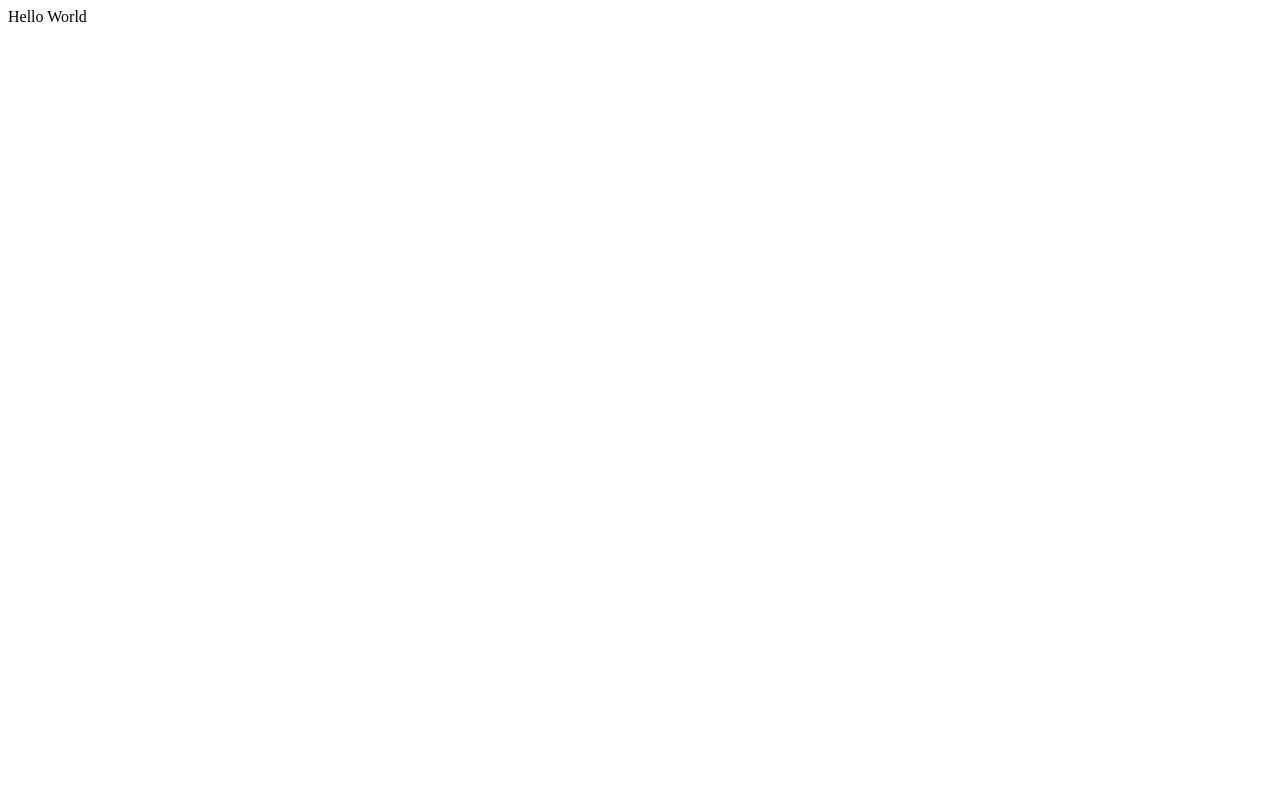
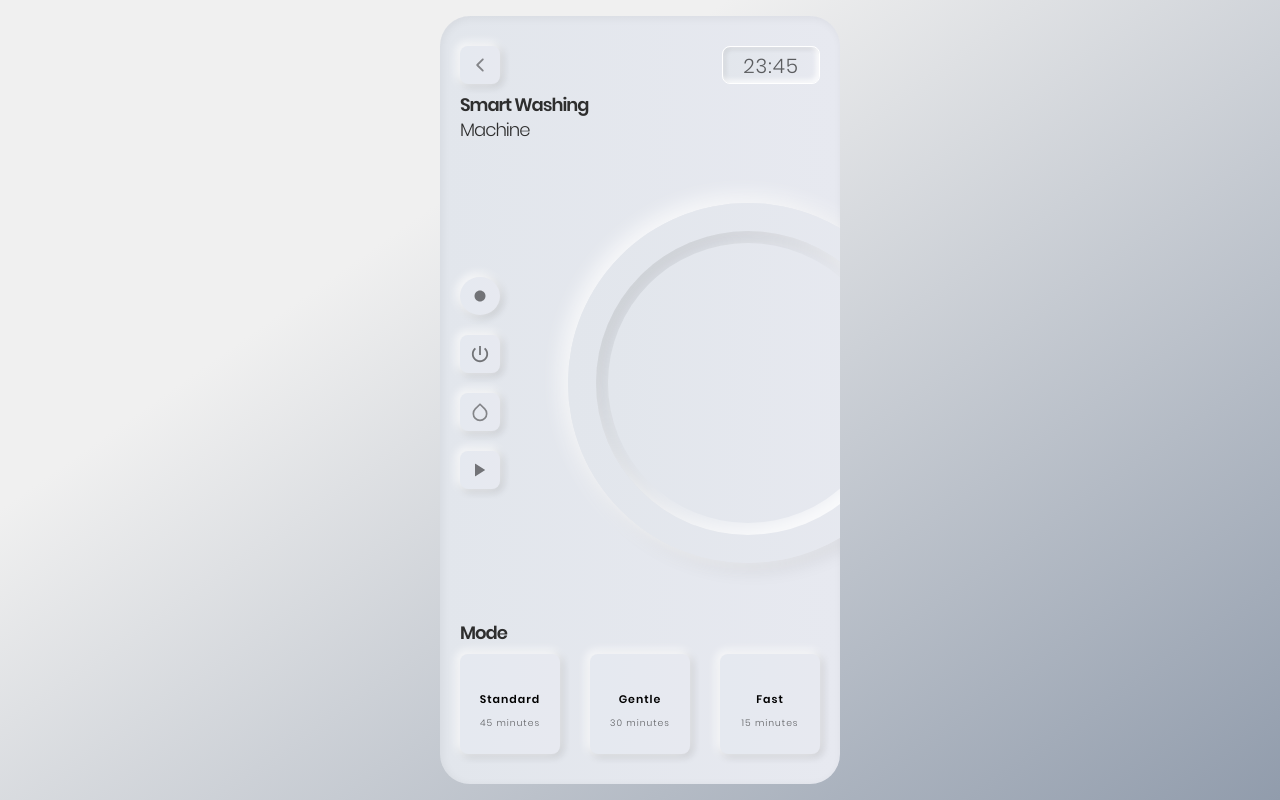
Before and after one commit to aiibe/remotewasher, a Svelte app: page / in a window 1280 px wide. Built offline with nearby package versions, Linux system fonts and the light colour scheme.

Commit message:
Neumorphism UI applied

```diff
--- a/src/index.js
+++ b/src/index.js
@@ -1,3 +1,4 @@
 import App from './ui/App.svelte'
+import './scss/style.scss'
 
 const Main = new App({ target: document.body })
--- a/src/scss/style.scss
+++ b/src/scss/style.scss
@@ -1,24 +1,202 @@
-@mixin font($font-family, $font-file) {
+@mixin font($font-family, $font-weight, $font-file) {
 	@font-face {
 		font-family: $font-family;
 		src: url($font-file + '.ttf');
 		src: url($font-file + '.ttf') format('truetype');
-		font-weight: normal;
+		font-weight: $font-weight;
 		font-style: normal;
 	}
 }
 
-@include font('Poppins', '../fonts/Poppins-SemiBold');
+@include font('Poppins', 'bold', '../fonts/Poppins-SemiBold');
+@include font('Poppins', 200, '../fonts/Poppins-Light');
 
 // Variables
-$primary-color: #3f3f3f;
+$primary-color: #2e2e2e;
 $secondary-color: #414141;
 $tertiary-color: #e1e1e1;
-$fonts: 'NotoSansLao', Arial, Helvetica, sans-serif;
-$background: #e3e3e3;
+$fonts: 'Poppins', Arial, Helvetica, sans-serif;
+$background: #ffffff;
 
 @import './base.scss';
 
 html {
+	height: 100%;
 	background-color: $background;
+	background-image: linear-gradient(145deg, #f0f0f0 30%, #919cac 100%);
 }
+
+button {
+	font-family: $fonts;
+	background-color: #f0f0f0;
+	border-radius: 0.8rem;
+	padding: 0 1rem;
+	background-image: linear-gradient(90deg, #e5e9f0 0%, #e7e9f0 100%);
+	box-shadow: -2px -2px 8px 2px rgba(255, 255, 255, 0.8),
+		2px 2px 8px 0px rgba(0, 0, 0, 0.2);
+
+	&.active {
+		box-shadow: inset -2px -2px 5px 1px rgba(255, 255, 255, 0.8),
+			inset 2px 2px 5px 0px rgba(0, 0, 0, 0.1);
+		transform: scale(0.98, 0.98);
+	}
+}
+
+svg {
+	color: $primary-color;
+	opacity: 0.5;
+	width: 2rem;
+}
+
+.container {
+	padding: 0 4rem;
+}
+
+.wrap {
+	max-width: 40rem;
+	display: flex;
+	flex-direction: column;
+	position: fixed;
+	top: 50%;
+	left: 50%;
+	transform: translate(-50%, -50%);
+	border-radius: 3rem;
+	padding: 3rem 2rem;
+	width: 90vw;
+	height: 96vh;
+	overflow: hidden;
+	background-image: linear-gradient(90deg, #e2e6ec 0%, #e7e9f0 100%);
+	box-shadow: inset 2px 2px 10px 0px rgba(0, 0, 0, 0.055);
+}
+
+.header {
+	// height: 10vh;
+	display: flex;
+	justify-content: space-between;
+	align-items: flex-start;
+
+	.timer {
+		cursor: initial;
+		border: 1px solid #fff;
+		padding: 0 2rem;
+		background-image: linear-gradient(90deg, #e2e6ec 0%, #e7e9f0 100%);
+		box-shadow: inset -2px -2px 5px 1px rgba(255, 255, 255, 0.8),
+			inset 2px 2px 5px 0px rgba(0, 0, 0, 0.1);
+
+		span {
+			display: block;
+			font-weight: 300;
+			font-size: 2rem;
+			opacity: 0.6;
+		}
+	}
+}
+
+.greeting {
+	// height: 10vh;
+	margin-top: 1rem;
+	h1 {
+		margin-bottom: 0.5rem;
+		font-size: 1.8rem;
+		font-weight: bold;
+	}
+
+	h2 {
+		margin-bottom: 0.5rem;
+		font-size: 1.8rem;
+		font-weight: 200;
+		line-height: 1;
+	}
+}
+
+.content-body {
+	display: flex;
+	justify-content: center;
+	flex-grow: 1;
+}
+
+.control-buttons {
+	width: 30%;
+	display: flex;
+	flex-direction: column;
+	align-items: flex-start;
+	margin: auto;
+
+	button {
+		margin: 1rem 0;
+	}
+
+	.indicator {
+		border-radius: 50%;
+
+		svg {
+			// opacity: 1;
+			// fill: #398eff;
+		}
+	}
+}
+
+.animator {
+	width: 70%;
+	display: flex;
+	flex-direction: column;
+	justify-content: center;
+
+	.draw {
+		.machine,
+		.inside,
+		.spin {
+			display: flex;
+			flex-direction: column;
+			justify-content: center;
+			align-items: center;
+			border-radius: 50%;
+			height: 45vh;
+			width: 45vh;
+			background-image: linear-gradient(90deg, #e2e6ec 0%, #e7e9f0 100%);
+			box-shadow: -5px -5px 20px 2px rgba(255, 255, 255, 0.8),
+				5px 5px 20px 0px rgba(0, 0, 0, 0.1);
+
+			.inside {
+				box-shadow: inset -10px -10px 20px 0px rgba(255, 255, 255, 0.8),
+					inset 10px 10px 20px 0px rgba(0, 0, 0, 0.1);
+				height: 38vh;
+				width: 38vh;
+
+				.spin {
+					height: 35vh;
+					width: 35vh;
+					background-image: linear-gradient(90deg, #e2e6ec 0%, #e7e9f0 100%);
+					box-shadow: none;
+				}
+			}
+		}
+	}
+}
+
+.mode {
+	h1 {
+		margin-bottom: 1rem;
+		font-size: 1.8rem;
+		font-weight: bold;
+	}
+
+	.options {
+		display: flex;
+		justify-content: space-between;
+
+		button {
+			max-width: 10rem;
+			width: 23vw;
+			height: 10rem;
+			text-transform: none;
+
+			small {
+				display: block;
+				font-weight: 300;
+				line-height: 1;
+				opacity: 0.6;
+			}
+		}
+	}
+}
--- a/src/ui/App.svelte
+++ b/src/ui/App.svelte
@@ -1 +1,17 @@
-<div>Hello World</div>
+<script>
+	import Header from './Header.svelte'
+	import Content from './Content.svelte'
+	import Mode from './Mode.svelte'
+</script>
+
+<div class="container">
+	<div class="wrap">
+		<Header />
+		<div class="greeting">
+			<h1>Smart Washing</h1>
+			<h2>Machine</h2>
+		</div>
+		<Content />
+		<Mode />
+	</div>
+</div>
--- /dev/null
+++ b/src/ui/Button.svelte
@@ -0,0 +1,23 @@
+<script>
+	function pushButton() {
+		active = !active
+	}
+
+	export let active = false
+</script>
+
+<button on:click={pushButton} class:active={active}>
+	{#if !active}
+		<svg viewBox="0 0 512 512" xmlns="http://www.w3.org/2000/svg">
+			<path
+				d="M128 104.3v303.4c0 6.4 6.5 10.4 11.7 7.2l240.5-151.7c5.1-3.2 5.1-11.1 0-14.3L139.7 97.2c-5.2-3.3-11.7.7-11.7 7.1z">
+			</path>
+		</svg>
+	{:else}
+		<svg stroke-width="0" viewBox="0 0 1024 1024" xmlns="http://www.w3.org/2000/svg">
+			<path
+				d="M304 176h80v672h-80zm408 0h-64c-4.4 0-8 3.6-8 8v656c0 4.4 3.6 8 8 8h64c4.4 0 8-3.6 8-8V184c0-4.4-3.6-8-8-8z">
+			</path>
+		</svg>
+	{/if}
+</button>
--- /dev/null
+++ b/src/ui/Content.svelte
@@ -0,0 +1,37 @@
+<script>
+	import Button from './Button.svelte'
+</script>
+
+<div class="content-body">
+	<div class="control-buttons">
+		<button class="indicator">
+			<svg viewBox="0 0 8 16" height="2em" width="2em" xmlns="http://www.w3.org/2000/svg">
+				<path fill-rule="evenodd" d="M0 8c0-2.2 1.8-4 4-4s4 1.8 4 4-1.8 4-4 4-4-1.8-4-4z"></path>
+			</svg>
+		</button>
+		<button>
+			<svg viewBox="0 0 512 512" xmlns="http://www.w3.org/2000/svg">
+				<path
+					d="M279.1 48h-46.2v231.1h46.2V48zm111.6 50.2L357.9 131c36.5 29.4 59.9 74.4 59.9 125 0 89.4-72.3 161.8-161.8 161.8S94.2 345.4 94.2 256c0-50.6 23.3-95.7 59.6-125.3l-32.6-32.6C76.4 136.3 48 192.7 48 256c0 114.9 93.1 208 208 208s208-93.1 208-208c0-63.3-28.4-119.7-73.3-157.8z">
+				</path>
+			</svg>
+		</button>
+		<button>
+			<svg stroke="#222" fill="none" stroke-width="2" viewBox="0 0 24 24" stroke-linecap="round" stroke-linejoin="round"
+				xmlns="http://www.w3.org/2000/svg">
+				<path d="M12 2.69l5.66 5.66a8 8 0 1 1-11.31 0z"></path>
+			</svg>
+		</button>
+		<Button />
+	</div>
+
+	<div class="animator">
+		<div class="draw">
+			<div class="machine">
+				<div class="inside">
+					<div class="spin"></div>
+				</div>
+			</div>
+		</div>
+	</div>
+</div>
--- /dev/null
+++ b/src/ui/Header.svelte
@@ -0,0 +1,12 @@
+<div class="header">
+	<button class="back">
+		<svg fill="#222" viewBox="0 0 512 512" xmlns="http://www.w3.org/2000/svg">
+			<path
+				d="M217.9 256L345 129c9.4-9.4 9.4-24.6 0-33.9-9.4-9.4-24.6-9.3-34 0L167 239c-9.1 9.1-9.3 23.7-.7 33.1L310.9 417c4.7 4.7 10.9 7 17 7s12.3-2.3 17-7c9.4-9.4 9.4-24.6 0-33.9L217.9 256z">
+			</path>
+		</svg>
+	</button>
+	<button class="timer">
+		<span>23:45</span>
+	</button>
+</div>
--- /dev/null
+++ b/src/ui/Mode.svelte
@@ -0,0 +1,8 @@
+<div class="mode">
+	<h1>Mode</h1>
+	<div class="options">
+		<button>Standard <small>45 minutes</small></button>
+		<button>Gentle <small>30 minutes</small></button>
+		<button>Fast <small>15 minutes</small></button>
+	</div>
+</div>
```
Also changed, not shown: src/fonts/Poppins-Light.ttf (added).
